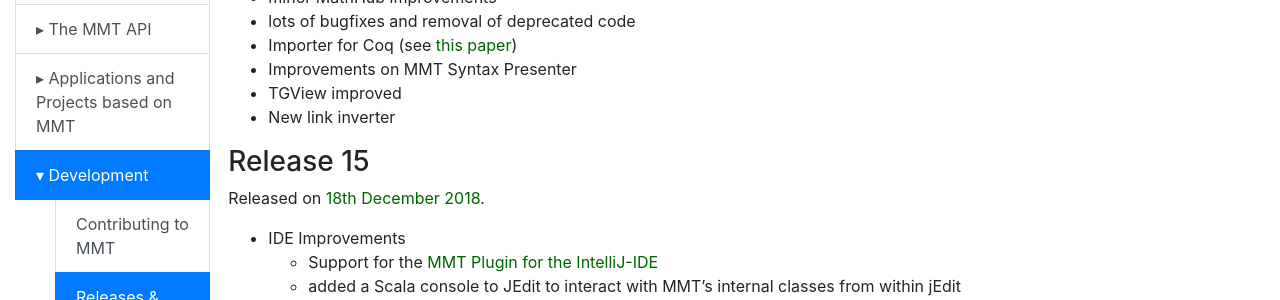
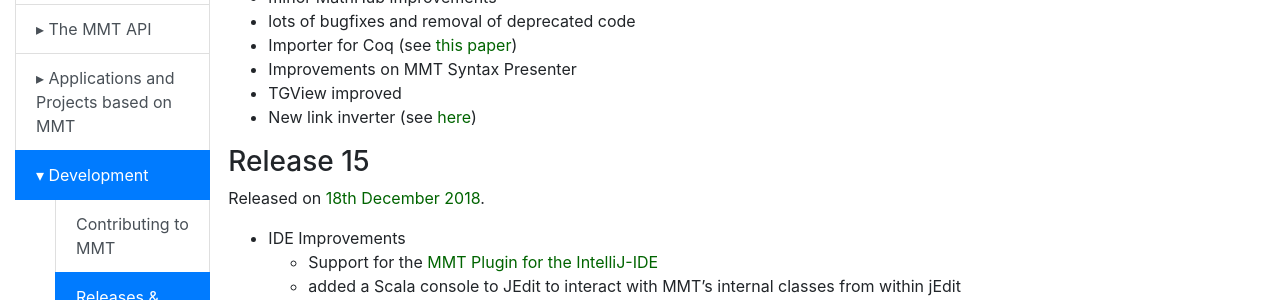
Before and after one commit to UniFormal/uniformal.github.io, a Jekyll site: the page built from doc/development/releases.md, in a window 1280 px wide and 900 px high. Shown: the part 424-724 px from the top of the window. Built offline with Jekyll 4.4.1, drawn with Linux system fonts in a browser that asks for light colours.

Commit message:
Update releases.md

```diff
--- a/doc/development/releases.md
+++ b/doc/development/releases.md
@@ -21,7 +21,7 @@ Scheduled to be released on [22nd March 2019](https://github.com/UniFormal/MMT/m
 - Importer for Coq (see [this paper](https://kwarc.info/people/mkohlhase/submit/cicm19-coq.pdf))
 - Improvements on MMT Syntax Presenter
 - TGView improved
-- New link inverter
+- New link inverter (see [here](https://uniformal.github.io/doc/applications/intellij.html#using-the-generalizer))
 
 ### Release 15
 
```
